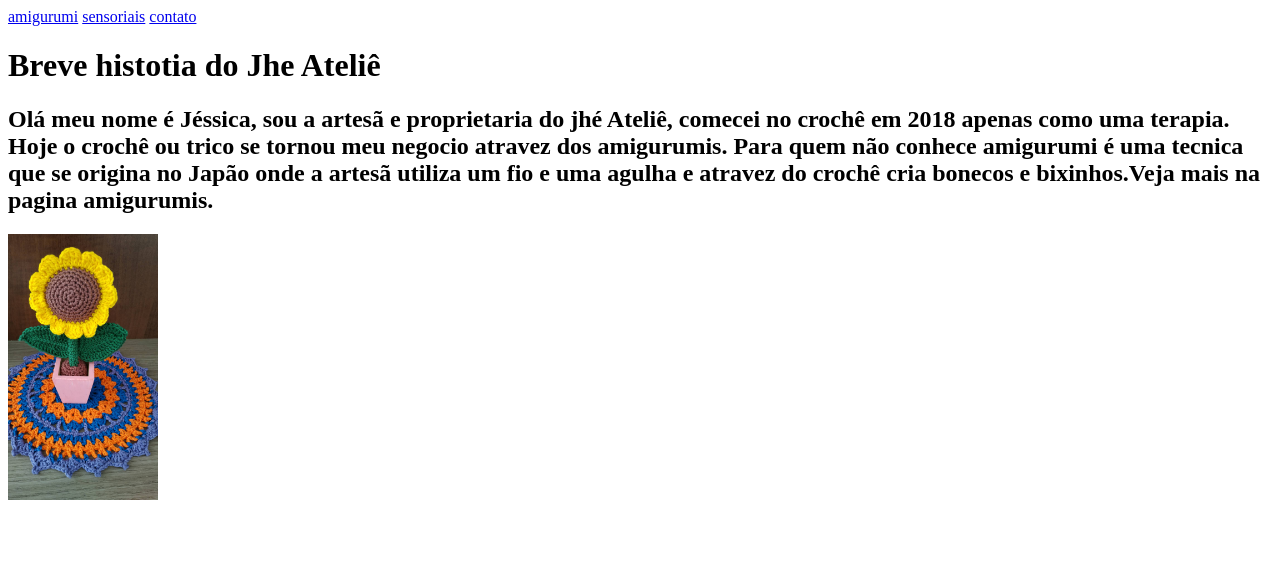
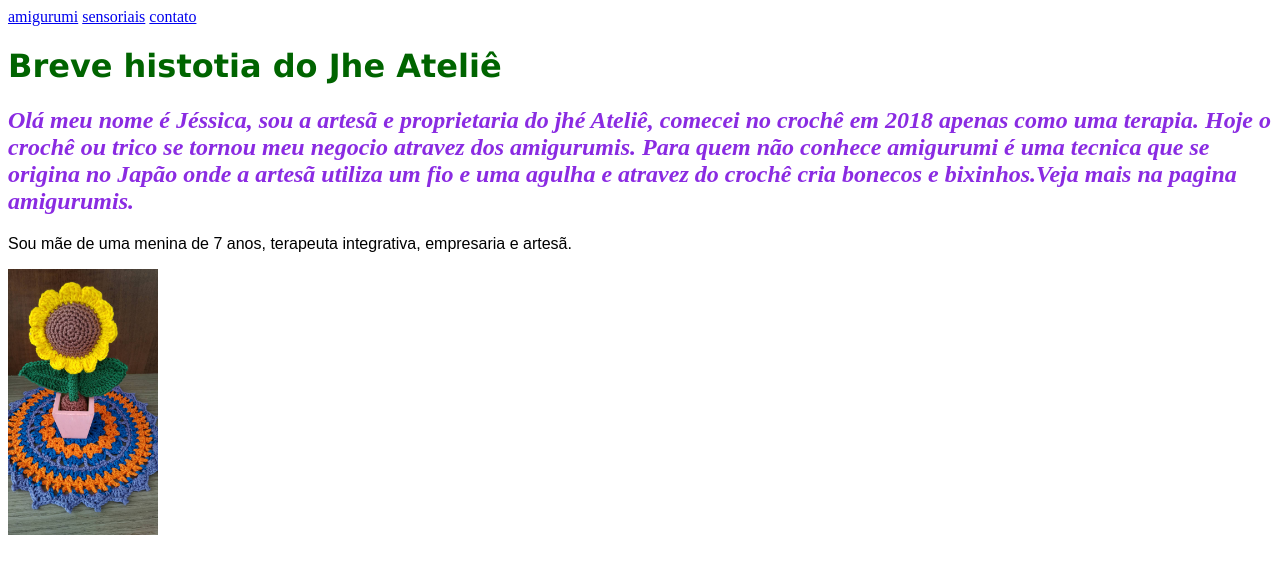
Before and after one commit to jessicaborges15/site2, a plain HTML site: page index.html in a window 1280 px wide. Drawn offline with Linux system fonts and the light colour scheme.

Commit message:
meu segundo commit

```diff
--- /dev/null
+++ b/css/style.css
@@ -0,0 +1,12 @@
+
+    h1{
+font-family: Verdana, Geneva, Tahoma, sans-serif;
+color: darkgreen;
+text-decoration: dashed;}
+h2{
+font-family: cursive sans-seri;
+ color: blueviolet;
+ font-style: italic;}
+
+p{font-family: Arial, Helvetica, sans-serif;
+    color: black;
--- a/index.html
+++ b/index.html
@@ -3,7 +3,7 @@
 <head>
 
                  <title> Jhé Ateliê</title>
-<link rel="icon" type="image/x-icon" href="../img/logo.jpg">
+                 <link rel="stylesheet" type="text/css" href="./css/style.css">
 
 
 </head>
@@ -27,6 +27,9 @@
                    Hoje o crochê ou trico se tornou meu negocio atravez dos amigurumis.
                    Para quem não conhece amigurumi é uma tecnica  que se origina no Japão onde a artesã utiliza um fio e uma agulha e atravez do crochê
                    cria bonecos e bixinhos.Veja mais na pagina amigurumis.</h2>
+                   <p>
+                     Sou mãe de uma menina de 7 anos, terapeuta integrativa, empresaria e artesã.
+                   </p>
 
                <img src="./img/ami1.jpg" width="150" alt="150" Title="amigurumi1">
 
```
